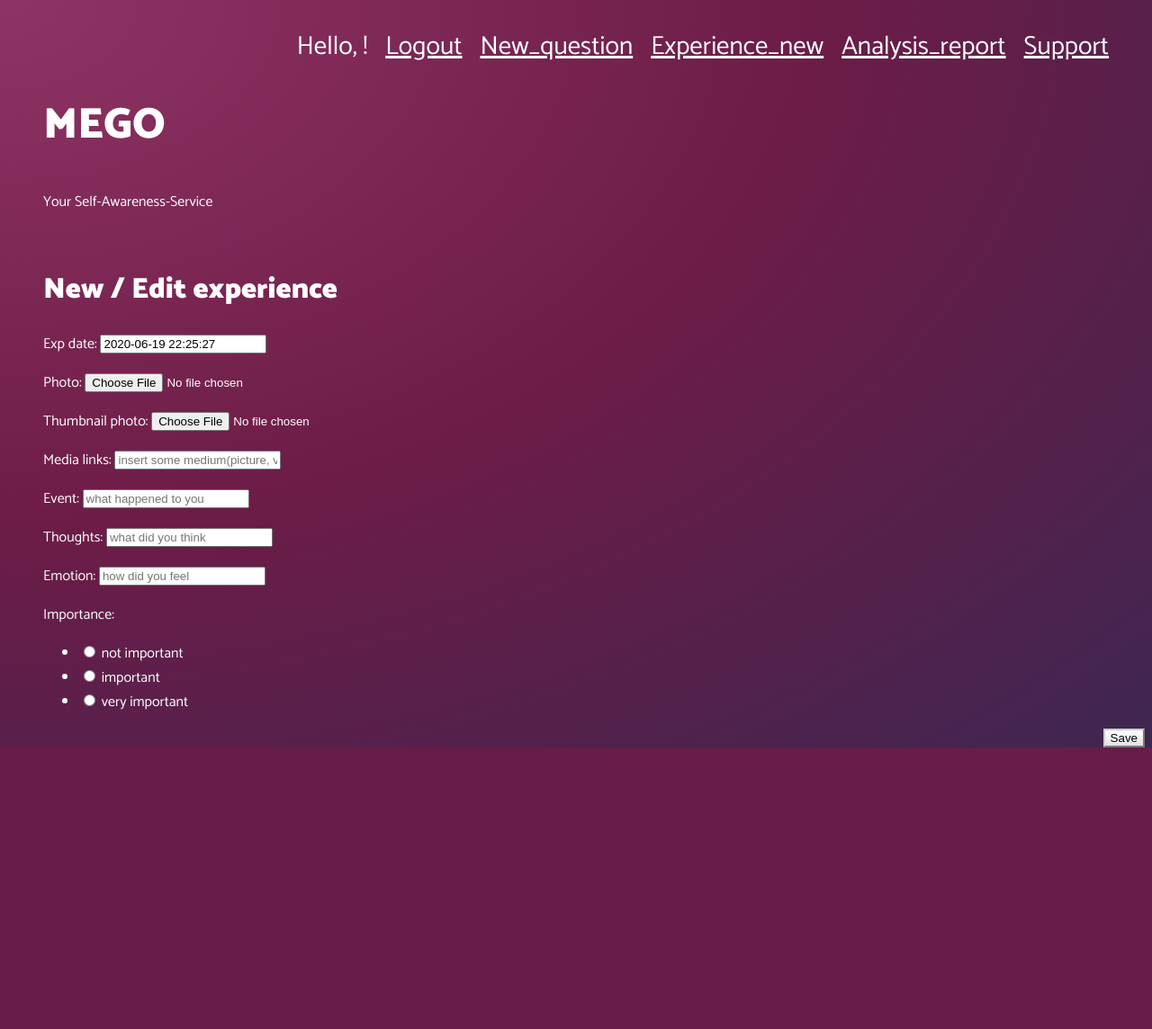
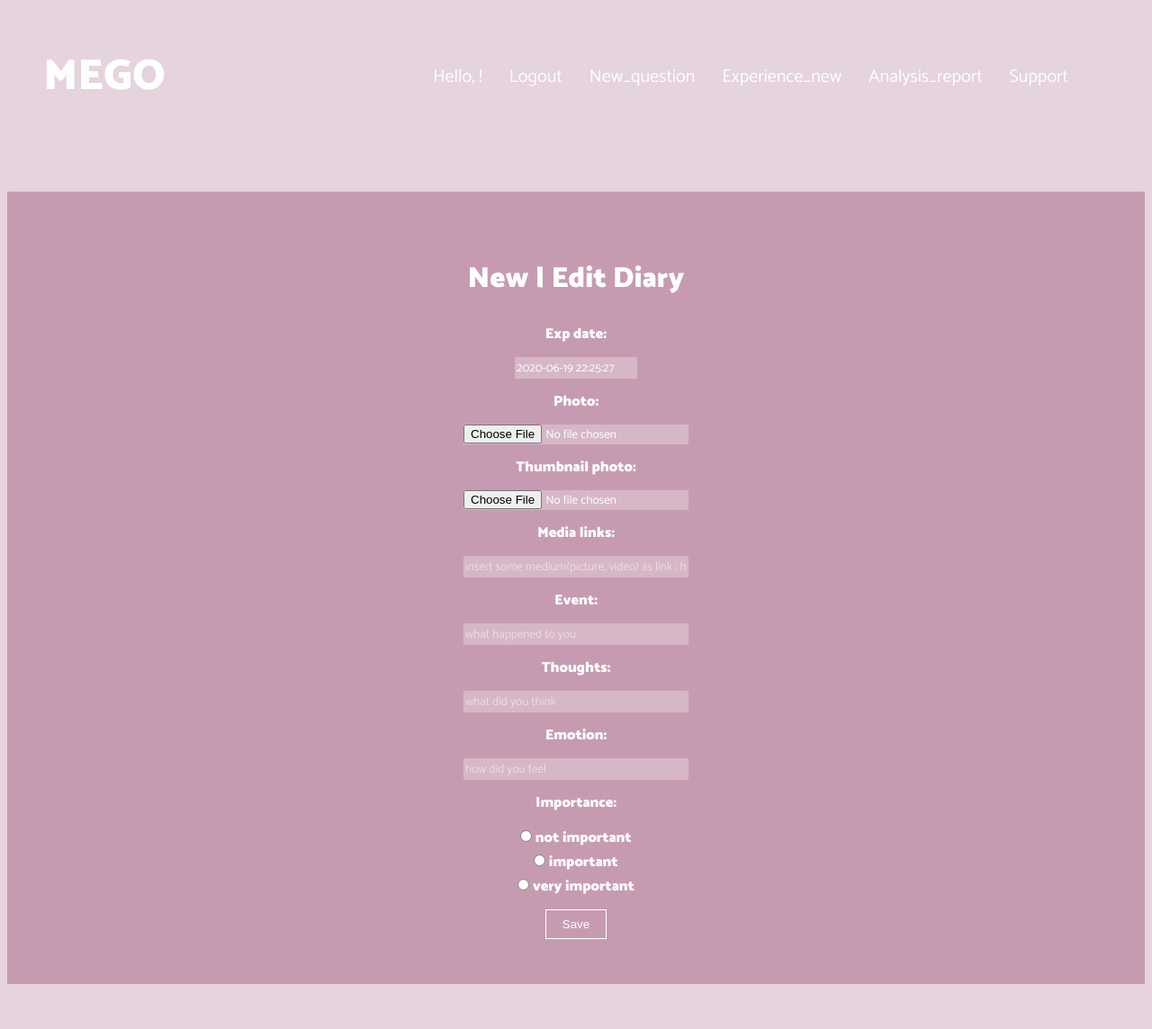
Before and after one commit to JECH2/MEgo_website, a Django app: page /MEgo/new/ in a window 1280 px wide. Shown: the whole page at 90% size. Before the commit the page ends 831 px from the top, so only its background shows below. Run offline with Django 3.2, Linux system fonts and the light colour scheme; a user stored in the database is signed in; some libraries are stand-ins or nearby versions.

Commit message:
design issues : ongoing : until editing diary

```diff
--- a/MEgo/forms.py
+++ b/MEgo/forms.py
@@ -1,6 +1,7 @@
 from django import forms
 from .models import User, UserManager
 from .models import Experience
+from django.contrib.auth.forms import AuthenticationForm, UsernameField
 
 class ExpForm(forms.ModelForm):
 
@@ -9,12 +10,16 @@ class ExpForm(forms.ModelForm):
         model = Experience
         fields = ['exp_date', 'photo', 'thumbnail_photo', 'media_links', 'event', 'thoughts','emotion','importance']
         widgets = {
-            #'exp_date' : forms.SplitDateTimeWidget({'class':'form-control'}),
-            'media_links' : forms.TextInput(attrs={'class': 'form-control', 'placeholder':'insert some medium(picture, video) as link : https://mego.pythonanywhere.com'}),
-            'event' : forms.TextInput(attrs={'class':'form-control','placeholder':'what happened to you'}),
-            'thoughts' : forms.TextInput(attrs={'class':'form-control','placeholder':'what did you think'}),
-            'emotion' : forms.TextInput(attrs={'class':'form-control','placeholder':'how did you feel'}),
-            'importance' : forms.RadioSelect(attrs=None, choices=IMPORTANCE_CHOICES),
+            #'exp_date' : forms.SplitDateTimeWidget({'class':'custom-form'}),
+            'photo' : forms.ClearableFileInput(attrs={'class':'custom-fileInput-form'}),
+            'thumbnail_photo' : forms.ClearableFileInput(attrs={'class':'custom-fileInput-form'}),
+            'media_links' : forms.TextInput(
+                attrs={'class': 'custom-form',
+                        'placeholder':'insert some medium(picture, video) as link : https://mego.pythonanywhere.com'}),
+            'event' : forms.TextInput(attrs={'class':'custom-form','placeholder':'what happened to you'}),
+            'thoughts' : forms.TextInput(attrs={'class':'custom-form','placeholder':'what did you think'}),
+            'emotion' : forms.TextInput(attrs={'class':'custom-form','placeholder':'how did you feel'}),
+            'importance' : forms.RadioSelect(attrs={'class':'custom-radio-form'}, choices=IMPORTANCE_CHOICES),
         }
 
 class UserForm(forms.ModelForm):
@@ -27,18 +32,30 @@ class UserForm(forms.ModelForm):
         GENDER_CHOICES = [('M', 'Male'),('W', 'Female')]
 
         model = User
-        fields = ['nickname', 'email', 'age', 'gender', 'password']
+        fields = ['nickname', 'email', 'age', 'gender', 'user_id','password']
         widgets = {
-            'nickname': forms.TextInput(attrs={'class': 'custom-form', 'placeholder':'input within 15 characters'}),
+            'nickname': forms.TextInput(attrs={'class': 'custom-form', 'placeholder':'input within 15 characters', 'autofocus': True}),
+            'age': forms.Select(attrs={'class': 'custom-form'}, choices=AGE_CHOICES),
             'email': forms.EmailInput(attrs={'class': 'custom-form', 'placeholder':'example : mego.kaist@gmail.com'}),
+            'gender': forms.RadioSelect(attrs={'class': 'custom-radio-form'}, choices=GENDER_CHOICES),
+            'user_id': forms.TextInput(attrs={'class': 'custom-form', 'placeholder': 'input within 15 characters'}),
             'password' : forms.PasswordInput(attrs={'class': 'custom-form','placeholder':'within 15 characters'}),
-            'age' : forms.Select(attrs={'class': 'custom-form'}, choices=AGE_CHOICES),
-            'gender' : forms.RadioSelect(attrs=None, choices=GENDER_CHOICES)
         }
+        labels = {
+            'nickname': 'Name',
+            'age':'Age',
+            'email': 'Email',
+            'gender': 'Gender',
+            'user_id': 'ID',
+            'password': 'PW',
+        }
+
     # 글자수 제한
     def __init__(self, *args, **kwargs):
         super(UserForm, self).__init__( *args, **kwargs)
-        self.fields['nickname'].widget.attrs['maxlength'] = 150
+        self.fields['nickname'].widget.attrs['maxlength'] = 20
+        self.fields['user_id'].widget.attrs['maxlength'] = 20
+        self.label_suffix = ''
 
     def save(self, commit=True):
         # Save the provided password in hashed format
@@ -48,3 +65,16 @@ class UserForm(forms.ModelForm):
         if commit:
             user.save()
         return user
+
+
+class CustomUserLoginForm(AuthenticationForm):
+    username = UsernameField(
+        label='ID',
+        label_suffix='',
+        widget=forms.TextInput(attrs={'autofocus': True}),
+    )
+    password = forms.CharField(
+        label='PW',
+        label_suffix = '',
+        widget=forms.PasswordInput(),
+    )
--- a/MEgo/static/css/MEgo.css
+++ b/MEgo/static/css/MEgo.css
@@ -11,8 +11,13 @@
 
 }
 
+.page-header:after {
+    content:"";
+    clear:both;
+    display:block;
+}
+
 .content {
-    margin-left: 40px;
 }
 
 
@@ -20,19 +25,38 @@
     color: #828282;
 }
 
-.save {
-    float: right;
-}
-
 .post-form textarea, .post-form input {
     width: 100%;
 }
 
 .top-menu, .top-menu:hover, .top-menu:visited {
+    margin-block-start: 20px;
+    margin-block-end: 20px;
     color: #ffffff;
     float: right;
-    font-size: 26pt;
+    font-size: 15pt;
     margin-right: 20px;
+}
+
+.top-menu li {
+    float: left;
+    list-style:none;
+}
+
+.top-menu a {
+    line-height:75px;
+    padding:0 15px;
+
+}
+
+.logo {
+    margin-block-start: 20px;
+    margin-block-end: 20px;
+    float: left;
+    font-family: 'Catamaran', sans-serif;
+    font-weight: 900;
+    font-size: 30pt;
+    line-height:75px;
 }
 
 .exp {
@@ -43,21 +67,132 @@
     color: #000000;
 }
 
-.registration_content {
-}
-
-.custom-form {
-    color: gray;
-}
-
-body {
-    background: radial-gradient( at 0% 0%, rgb(143,52,101) 0%, rgb(108,28,71) 50%, rgb(62,38,81) 100%);
-    font-family: 'Catamaran', sans-serif;
-    font-weight: 400;
-    color: white;
+a{
+    text-decoration:none;
+    color:white;
 }
 
 h1, h2, h3, h4 {
     font-family: 'Catamaran', sans-serif;
     font-weight: 900;
 }
+
+.form-group-exp {
+    background-color: rgb(198,155,177);
+    margin-top: 50px;
+    margin-bottom: 50px;
+    padding-top: 50px;
+    padding-bottom: 50px;
+}
+
+.form-group-exp input {
+    font-family: 'Catamaran', sans-serif;
+    font-weight: 400;
+    color: black;
+
+    border-style: none;
+    background-color:rgb(214,183,199);
+    color:white;
+}
+.form-group-exp p, .form-group-exp label {
+    font-family: 'Catamaran', sans-serif;
+    font-weight: 600;
+    color: white;
+    margin-top : 12px;
+    margin-bottom : 12px;
+}
+
+.button-center-wrapper-exp {
+  display: flex;
+  justify-content: center;
+  margin-top : 12px;
+}
+
+.button-center-wrapper-exp button, .button-center-wrapper-exp button:hover {
+    border-style: solid;
+    border-color: white;
+    border-width: 0.7px;
+    background-color: rgb(198,155,177);
+    padding: 8px 18px;
+    color:white;
+    margin-left:7px;
+    margin-right:7px;
+}
+.button-center-wrapper-exp button:hover{
+    background-color: rgb(194, 144, 170);
+}
+
+.form-group input {
+    font-family: 'Catamaran', sans-serif;
+    font-weight: 400;
+    color: black;
+
+    border-style: none;
+    background-color:rgb(142,65,107);
+    color:white;
+}
+.form-group p, .form-group label {
+    font-family: 'Catamaran', sans-serif;
+    font-weight: 600;
+    color: white;
+    margin-top : 12px;
+    margin-bottom : 12px;
+}
+
+.form-group td, .form-group tr {
+    font-family: 'Catamaran', sans-serif;
+    font-weight: 600;
+    color: white;
+    height: 40px;
+}
+
+.custom-form {
+    width: 250px;
+    border-style: none;
+    background-color:rgb(142,65,107);
+    color:white;
+}
+
+.custom-radio-form {
+    list-style-type: none;
+    padding: 0;
+    margin: 0;
+}
+
+.custom-fileInput-form {
+    width: 250px;
+}
+
+.button-center-wrapper {
+  display: flex;
+  justify-content: center;
+  margin-top : 12px;
+}
+
+.button-center-wrapper button, .button-center-wrapper button:hover {
+    border-style: none;
+    background-color: rgba(142, 65, 107, 0.795);
+    padding: 8px 18px;
+    color:white;
+    margin-left:7px;
+    margin-right:7px;
+}
+.button-center-wrapper button:hover{
+    background-color: rgba(142, 65, 107, 0.897);
+}
+
+::-webkit-input-placeholder {
+    color: rgba(255, 255, 255, .5);
+ }
+
+ :-moz-placeholder { /* Firefox 18- */
+    color: rgba(255, 255, 255, .5);
+ }
+
+ ::-moz-placeholder {  /* Firefox 19+ */
+    color: rgba(255, 255, 255, .5);
+ }
+
+ :-ms-input-placeholder {
+    color: rgba(255, 255, 255, .5);
+ }
--- a/MEgo/templates/MEgo/base.html
+++ b/MEgo/templates/MEgo/base.html
@@ -1,4 +1,5 @@
 {% load static %}
+{% load widget_tweaks %}
 
 <html>
     <head>
@@ -6,33 +7,34 @@
         <link href="//fonts.googleapis.com/css?family=Lobster&subset=latin,latin-ext" rel="stylesheet" type="text/css">
         <link rel="stylesheet" type="text/css" href="{% static 'css/MEgo.css' %}">
         <link rel="stylesheet" href="https://fonts.googleapis.com/css2?family=Catamaran:wght@400;900&display=swap">
-        <link rel="stylesheet" href="//maxcdn.bootstrapcdn.com/bootstrap/3.2.0/css/bootstrap-theme.min.css">
+    <style>
+        body {
+            background: rgb(229,211,221);
+            font-family: 'Catamaran', sans-serif;
+            font-weight: 400;
+            color: white;
+        }
+    </style>
     </head>
     <body>
-        <div class="page-header">
-            {% if user.is_authenticated %}
-            <a href="{% url 'support' %}" class="top-menu"><small>Support</small></a>
-            <a href="{% url 'analysis_report' %}" class="top-menu"><small>Analysis_report</small></a>
-            <a href="{% url 'experience_new' %}" class="top-menu"><small>Experience_new</small></a>
-            <a href="{% url 'new_question' %}" class="top-menu"><small>New_question</small></a>
-            <a href="{% url 'logout' %}" class="top-menu"><small>Logout</small></a>
-            <a class="top-menu"><small> Hello, {{ user.nickname }}!</small></a>
-
-            {% else %}
-            <a href="{% url 'login' %}" class="top-menu"><small>Login</small></a>
-            {% endif %}
-        </div>
-        <div class="page-header">
-            <h1><a href="{% url 'experience_list' %}">MEGO</a></h1>
-            <p> Your Self-Awareness-Service </p>
-        </div>
+        <header class="page-header">
+            <h1 class="logo"><a href="{% url 'experience_list' %}">MEGO<a></h1>
+            <nav>
+                <ul class="top-menu">
+                    <li><a> Hello, {{ user.nickname }}!</a></li>
+                    <li><a href="{% url 'logout' %}">Logout</a></li>
+                    <li><a href="{% url 'new_question' %}">New_question</a></li>
+                    <li><a href="{% url 'experience_new' %}">Experience_new</a></li>
+                    <li><a href="{% url 'analysis_report' %}">Analysis_report</a></li>
+                    <li><a href="{% url 'support' %}">Support</a></li>
+                </ul>
+            </nav>
+        </header>
         <div class="content container">
-            <div class="row">
-                <div class="col-md-8">
-                    {% block content %}
-                    {% endblock %}
-                </div>
-            </div>
+            <center>
+            {% block content %}
+            {% endblock %}
+            </center>
         </div>
     </body>
 </html>
--- a/MEgo/templates/MEgo/experience_detail.html
+++ b/MEgo/templates/MEgo/experience_detail.html
@@ -3,7 +3,7 @@
 {% block content %}
     <div class="exp">
         <h2>{{ exp.exp_date }}</h2>
-        <a class="btn btn-default" href="{% url 'experience_edit' pk=exp.pk %}"><span class="glyphicon glyphicon-pencil"></span></a>
+        <a class="btn btn-default" href="{% url 'experience_edit' pk=exp.pk %}">edit</a>
         <p>{{ exp.event|linebreaksbr }}</p>
         {% if exp.thumbnail_photo %}
             <img src="{{ exp.thumbnail_photo.url }}" alt="">
--- a/MEgo/templates/MEgo/experience_edit.html
+++ b/MEgo/templates/MEgo/experience_edit.html
@@ -1,9 +1,16 @@
 {% extends 'MEgo/base.html' %}
 
 {% block content %}
-    <h1>New / Edit experience</h1>
     <form method="POST" class="exp-form" enctype="multipart/form-data">{% csrf_token %}
-        {{ form.as_p }}
-        <button type="submit" class="save btn btn-default">Save</button>
+        <div class="form-group-exp">
+            <h1>New | Edit Diary</h1>
+            {% for field in form %}
+              <p><label> {{field.label_tag}}</label></p>
+              <p>{{field}}</p>
+            {% endfor %}
+            <div class="button-center-wrapper-exp">
+                <button type="submit" class="button">Save</button>
+            </div>
+        </div>
     </form>
 {% endblock %}
--- a/MEgo/templates/MEgo/experience_list.html
+++ b/MEgo/templates/MEgo/experience_list.html
@@ -1,8 +1,7 @@
 {% extends 'MEgo/base.html' %}
 
 {% block content %}
-    <h1> Your Cicle of Life </h1>
-    <p> is a sequence of events!</p>
+    <h1> {{ user.nickname }}'s Experience Cicle </h1>
     {% for exp in exps %}
         <div class="exp">
             <h2><a href="{% url 'experience_detail' pk=exp.pk %}">exp date : {{ exp.exp_date }}</a></h2>
--- a/MEgo/urls.py
+++ b/MEgo/urls.py
@@ -1,5 +1,7 @@
 from django.urls import path
 from . import views
+import django.contrib.auth.views as views2
+from .forms import CustomUserLoginForm
 
 urlpatterns = [
     path('', views.experience_list, name='experience_list'),
@@ -10,4 +12,9 @@ urlpatterns = [
     path('MEgo/new/questions/', views.new_question, name='new_question'),
     path('support/', views.support, name='support'),
     path('accounts/signup/', views.signup, name='signup'),
+    path('accounts/login/', views2.LoginView.as_view(
+            template_name="registration/login.html",
+            authentication_form=CustomUserLoginForm
+            ),
+         name='login'),
 ]
--- a/MEgo/views.py
+++ b/MEgo/views.py
@@ -8,13 +8,12 @@ from .forms import ExpForm, UserForm
 from django.urls import reverse_lazy
 from django.views.generic.edit import CreateView
 
-# Create your views here.
+@login_required
 def experience_list(request):
-    if request.user.is_authenticated and request.user.nickname == 'admin':
+    if request.user.is_authenticated and request.user.user_id == 'admin':
         exps = Experience.objects.order_by('exp_date')
     else:
         exps = Experience.objects.filter(author__exact=request.user.id).order_by('exp_date')
-    # exps = Experience.objects.filter(exp_date__lte=timezone.now()).order_by('exp_date')
     return render(request, 'MEgo/experience_list.html', {'exps':exps})
 
 @login_required
--- a/MEgo_website/settings.py
+++ b/MEgo_website/settings.py
@@ -38,7 +38,8 @@ INSTALLED_APPS = [
     'django.contrib.sessions',
     'django.contrib.messages',
     'django.contrib.staticfiles',
-    'MEgo',
+    'MEgo', # our app
+    'widget_tweaks', # for custom form design
 ]
 
 MIDDLEWARE = [
--- a/MEgo_website/urls.py
+++ b/MEgo_website/urls.py
@@ -21,7 +21,6 @@ from django.conf.urls.static import static
 
 urlpatterns = [
     path('admin/', admin.site.urls),
-    path('accounts/login/', views.LoginView.as_view(), name='login'),
     path('accounts/logout/', views.LogoutView.as_view(next_page='/'), name='logout'),
     path('', include('MEgo.urls')),
 ]
```
Also changed, not shown: MEgo/models.py (+13 -6 lines), MEgo/templates/registration/login.html (+7 -8 lines), MEgo/templates/registration/login_base.html (+23 -9 lines), MEgo/templates/registration/signup.html (+17 -4 lines), MEgo/migrations/0001_initial.py, MEgo/migrations/0002_auto_20200620_0338.py (deleted), MEgo/migrations/0003_auto_20200620_0350.py (deleted), db.sqlite3.
